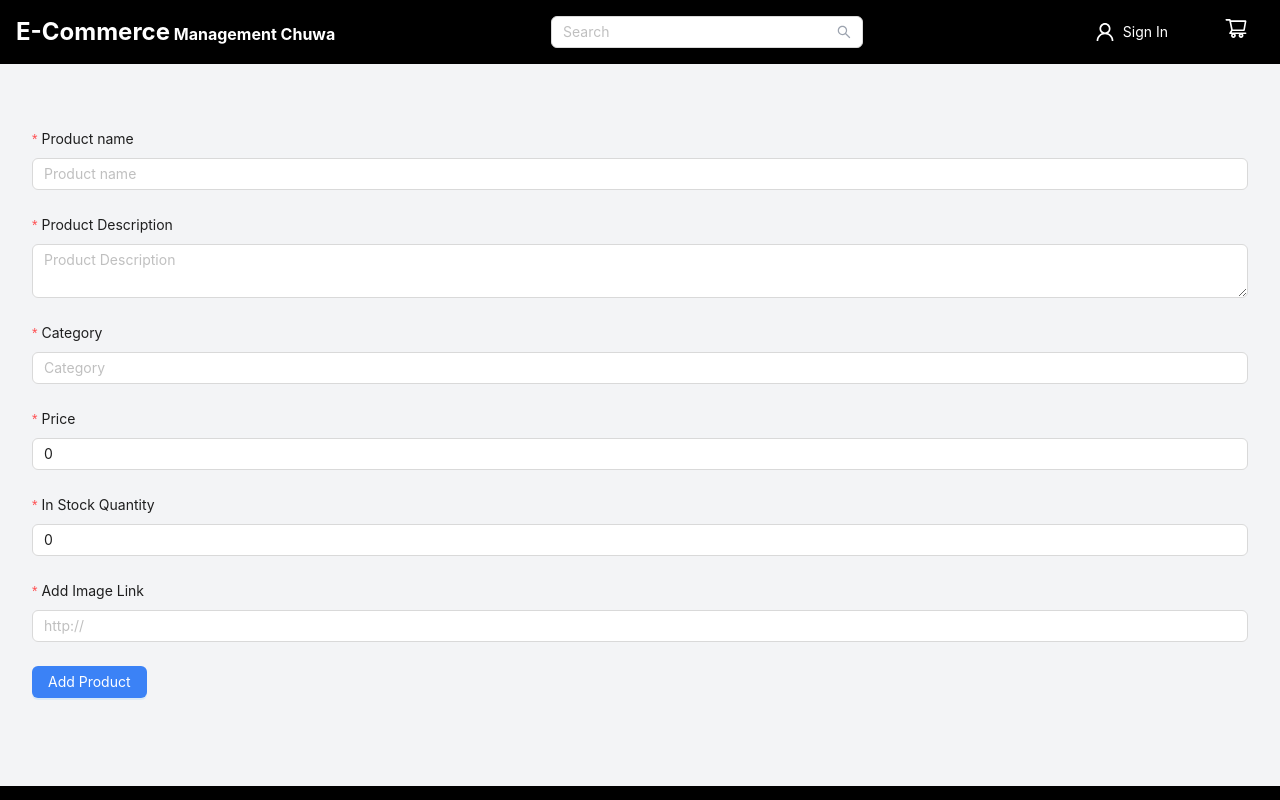
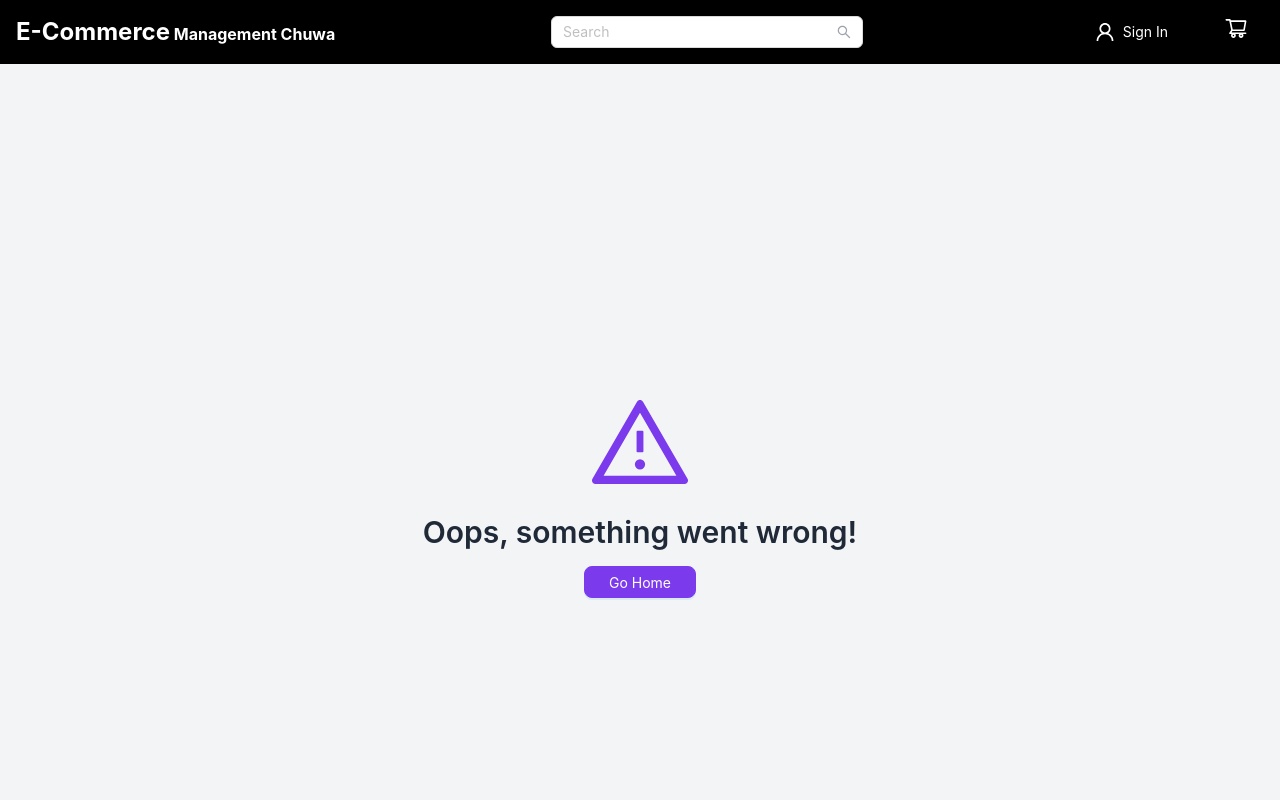
Before and after one commit to Binwu-Hu/eCommerce-Platform, a React (Vite) app in the folder frontend/: page /create-product in a window 1280 px wide. Shown: the top 800 px of the page. Built offline with nearby package versions, Linux system fonts and the light colour scheme.

Commit message:
Add Error page to prevent unauthorized user to create product

```diff
--- a/frontend/src/App.tsx
+++ b/frontend/src/App.tsx
@@ -2,12 +2,13 @@ import { Route, BrowserRouter as Router, Routes } from 'react-router-dom';
 
 import CreateProduct from './pages/product/createProduct';
 import ForgotPassword from './pages/auth/forgotPassword';
-import Layout from './components/Layout'; // Ensure Layout is correctly imported
+import Layout from './components/Layout';
 import Login from './pages/auth/login';
 import ProductDetail from './pages/product/ProductDetail';
 import ProductList from './components/product/ProductList';
 import ResetPassword from './pages/auth/resetPassword';
 import Signup from './pages/auth/signup';
+import ErrorPage from './pages/error/ErrorPage';
 
 function App() {
   return (
@@ -23,6 +24,7 @@ function App() {
 
           <Route path='/create-product' element={<CreateProduct />} />
           <Route path='/product/:id' element={<ProductDetail />} />
+          <Route path='/error' element={<ErrorPage />} />
         </Route>
       </Routes>
     </Router>
--- /dev/null
+++ b/frontend/src/pages/error/ErrorPage.tsx
@@ -0,0 +1,35 @@
+import React from 'react';
+import { Button } from 'antd';
+import { useNavigate } from 'react-router-dom';
+import { WarningOutlined } from '@ant-design/icons';
+
+const ErrorPage: React.FC = () => {
+  const navigate = useNavigate();
+
+  const handleGoHome = () => {
+    navigate('/');
+  };
+
+  return (
+    <div className="flex flex-col items-center justify-center h-screen">
+      <div className="text-center">
+        <WarningOutlined
+          style={{ fontSize: '96px', color: '#7c3aed', marginBottom: '24px' }}
+        />
+        <h1 className="text-3xl font-semibold text-gray-800 mb-4">
+          Oops, something went wrong!
+        </h1>
+        <Button
+          type="primary"
+          style={{ backgroundColor: '#7c3aed', borderColor: '#7c3aed' }}
+          className="text-white rounded-lg px-6 py-3 hover:bg-purple-700 focus:bg-purple-700"
+          onClick={handleGoHome}
+        >
+          Go Home
+        </Button>
+      </div>
+    </div>
+  );
+};
+
+export default ErrorPage;
--- a/frontend/src/pages/product/createProduct.tsx
+++ b/frontend/src/pages/product/createProduct.tsx
@@ -1,14 +1,20 @@
 import CreateProductForm from '../../components/product/CreateProductForm';
 import React from 'react';
+import { useSelector } from 'react-redux';
+import { RootState } from '../../app/store';
+import ErrorPage from '../error/ErrorPage';
 
 const ProductPage: React.FC = () => {
-  const isAdmin = true;
+  const isAdmin = useSelector((state: RootState) => state.user?.user?.isAdmin);
+
   return (
     <div className='container mx-auto py-8 px-4'>
-      {isAdmin && (
+      {isAdmin ? (
         <div className='mb-6'>
           <CreateProductForm />
         </div>
+      ) : (
+        <ErrorPage />
       )}
     </div>
   );
```
